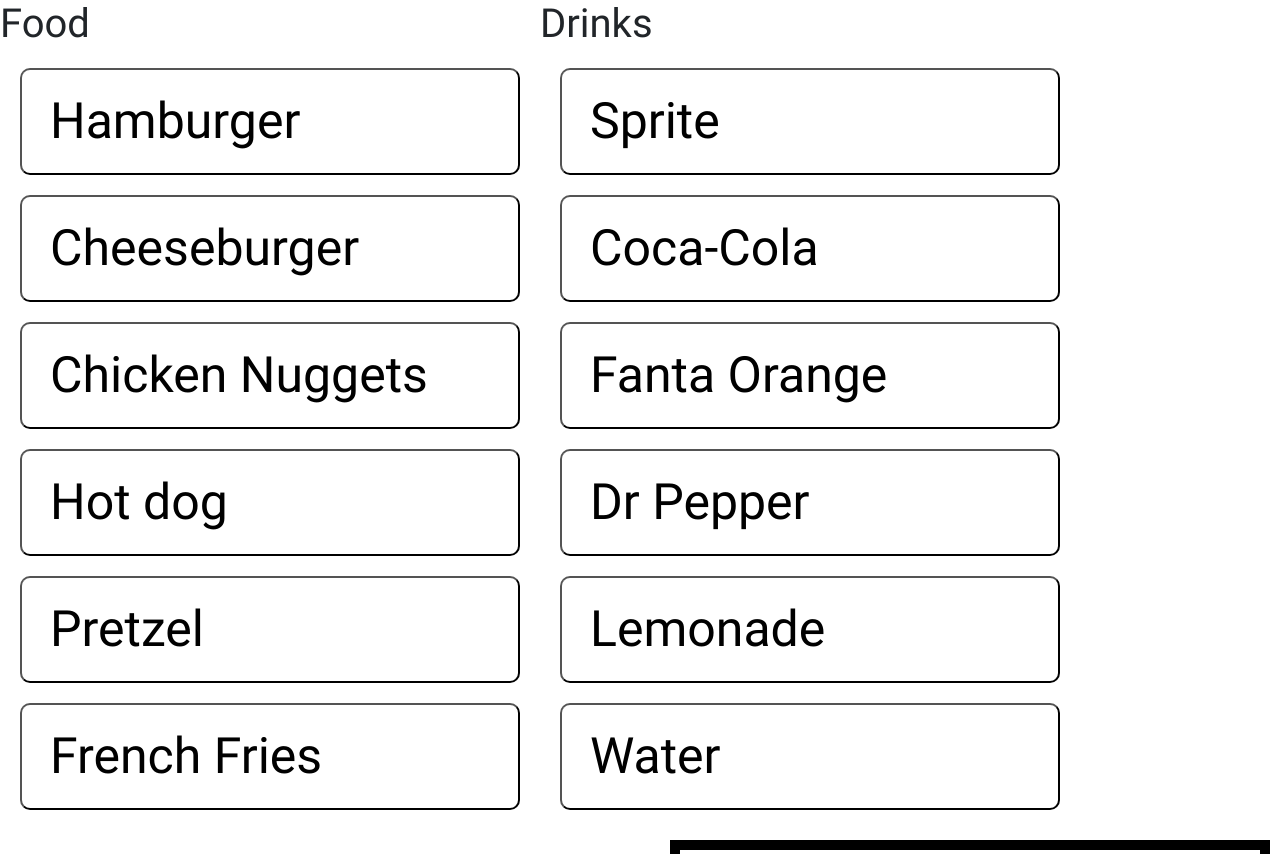
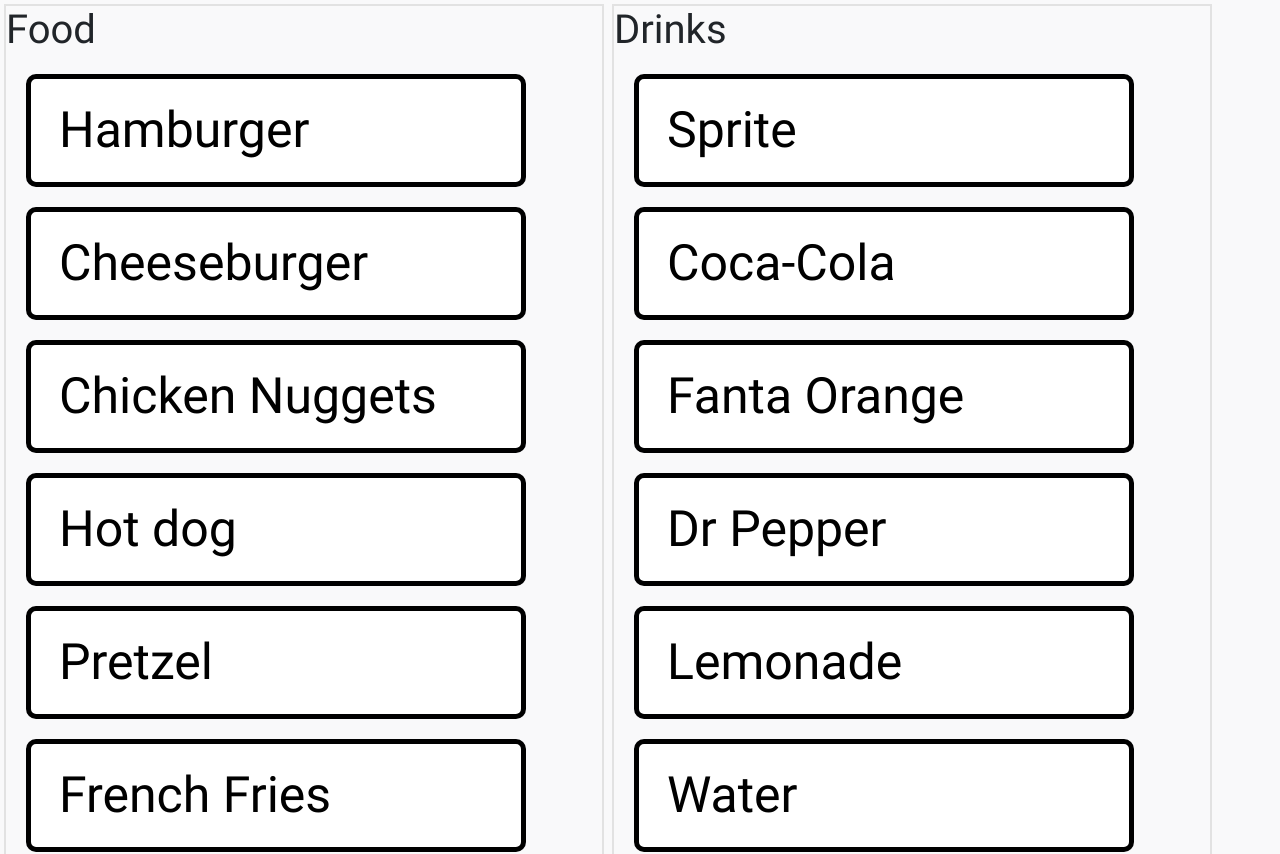
Before and after one commit to kevmich/CMPS285-Fall2020-Section2-Group-3, a React (Create React App) app in the folder KitchenVideoSystem/ClientApp/: page /CashierScreen in a window 1280 px wide. Shown: the top 854 px of the page. Built offline with nearby package versions, Linux system fonts and the light colour scheme.

Commit message:
Added more to the cashier screen.

```diff
--- a/KitchenVideoSystem/ClientApp/src/components/CashierScreen.css
+++ b/KitchenVideoSystem/ClientApp/src/components/CashierScreen.css
@@ -9,6 +9,13 @@
 body {
     font-family: 'Roboto', sans-serif;
     font-size: 48px;
+    background-color: #f9f9fa;
+}
+
+.MenuItems {
+    border: 2px solid #e2e2e2;
+    width: 600px;
+    margin: 4px
 }
 
 
@@ -22,6 +29,7 @@
     font-size: 50px;
     border-radius: 10px;
     text-align: left;
+    border: 5px solid black;
 }
 
 .MenuItems {
--- a/KitchenVideoSystem/ClientApp/src/components/CashierScreen.js
+++ b/KitchenVideoSystem/ClientApp/src/components/CashierScreen.js
@@ -15,8 +15,9 @@
                     <button class="Button"> Pretzel </button>
                     <button class="Button"> French Fries </button>
                 </div>
+
                 <div class="MenuItems">
-                    <h1 class="food"> Drinks </h1>
+                    <h1 class="Drinks"> Drinks </h1>
                     <button class="Button"> Sprite </button>
                     <button class="Button"> Coca-Cola </button>
                     <button class="Button"> Fanta Orange </button>
--- a/KitchenVideoSystem/ClientApp/src/components/Home.js
+++ b/KitchenVideoSystem/ClientApp/src/components/Home.js
@@ -20,6 +20,7 @@
                 {this.state.orders.map(orders => <li>{orders.dateAdded}</li>)}
             </ul>
 
+
       </div>
       );
 
```
